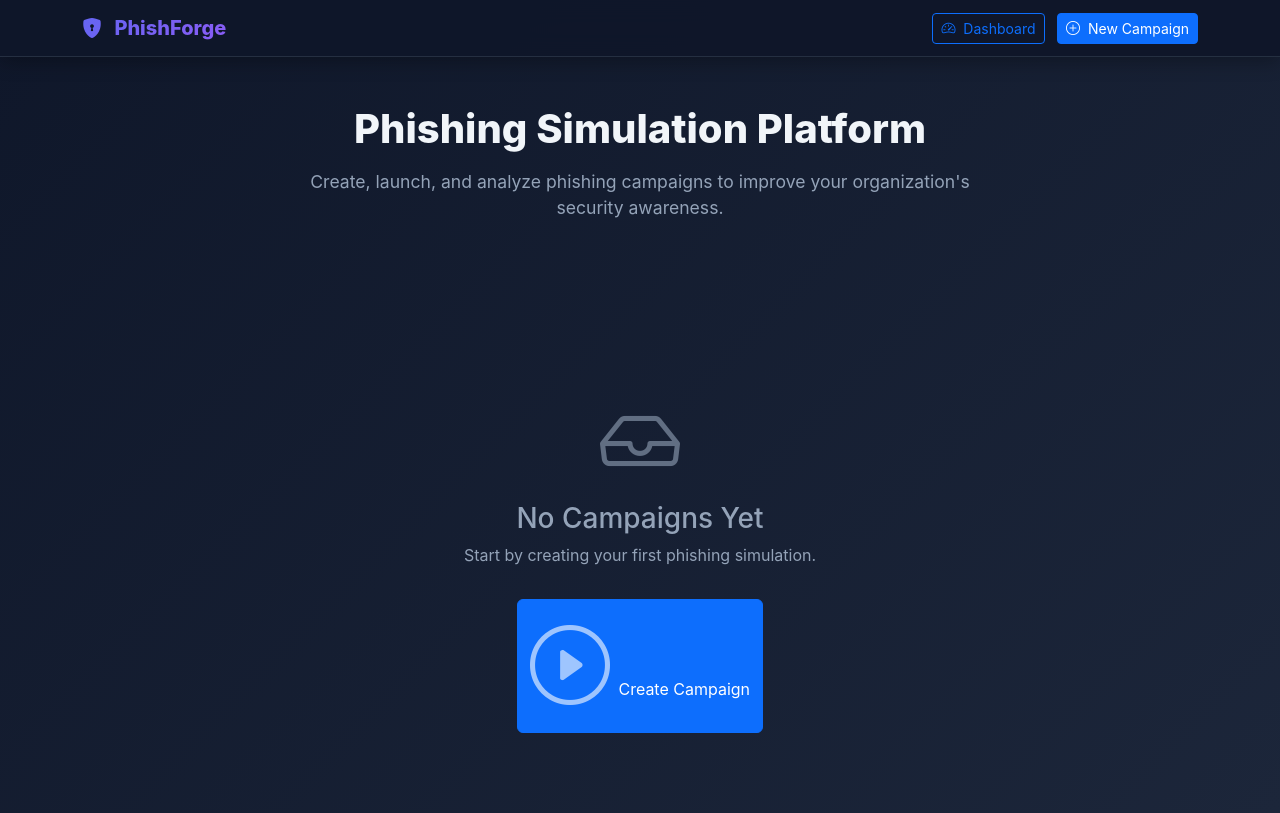
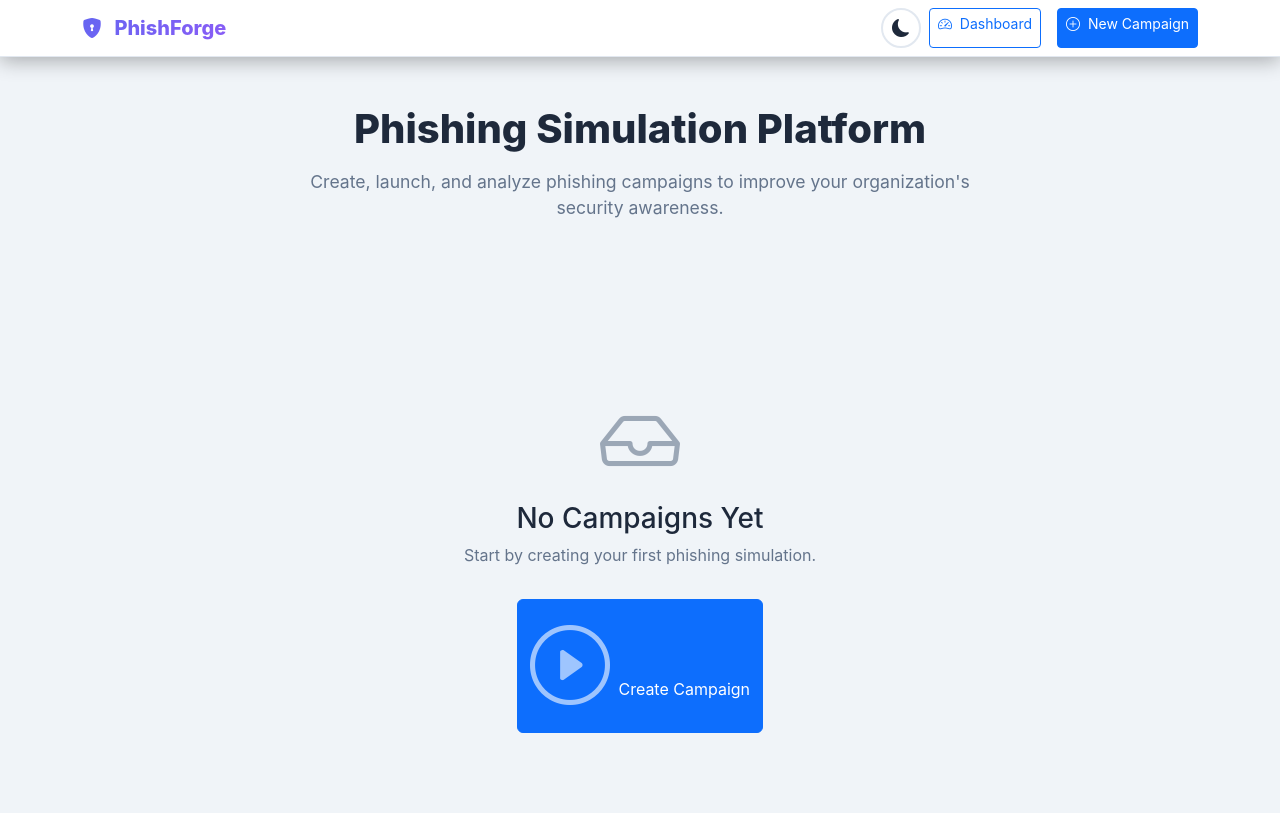
Before and after one commit to l1ght-man/PhishForge, a Flask app: page / in a window 1280 px wide. Run offline with Flask 3, Linux system fonts and the light colour scheme; data that the repository does not hold is empty.

Commit message:
Add dark mode toggle functionality and styles across templates

```diff
--- /dev/null
+++ b/templates/dark_mode.html
@@ -0,0 +1,144 @@
+<!-- Dark Mode Toggle & Styles - Include this in all templates -->
+<style>
+    /* Light mode (default) */
+    :root {
+        --bg-primary: #f0f4f8;
+        --bg-secondary: #ffffff;
+        --bg-card: #ffffff;
+        --text-primary: #1e293b;
+        --text-secondary: #64748b;
+        --border-color: #e2e8f0;
+        --shadow: rgba(0,0,0,0.08);
+    }
+
+    /* Dark mode */
+    [data-theme="dark"] {
+        --bg-primary: #0f172a;
+        --bg-secondary: #1e293b;
+        --bg-card: #1e293b;
+        --text-primary: #f1f5f9;
+        --text-secondary: #94a3b8;
+        --border-color: #334155;
+        --shadow: rgba(0,0,0,0.3);
+    }
+
+    body {
+        background: var(--bg-primary) !important;
+        color: var(--text-primary) !important;
+        transition: background 0.3s, color 0.3s;
+    }
+
+    .card, .stat-card, .bg-white, .navbar, .table,
+    .campaign-card, .bg-light, .list-group-item,
+    .modal-content, .dropdown-menu {
+        background: var(--bg-card) !important;
+        color: var(--text-primary) !important;
+        border-color: var(--border-color) !important;
+    }
+
+    .text-muted, .stat-label, .text-secondary, .text-dark {
+        color: var(--text-secondary) !important;
+    }
+
+    h1, h2, h3, h4, h5, h6, .fw-bold, .display-5 {
+        color: var(--text-primary) !important;
+    }
+
+    .table {
+        color: var(--text-primary) !important;
+        background: var(--bg-card) !important;
+    }
+
+    .table thead th {
+        background: var(--bg-secondary) !important;
+        color: var(--text-primary) !important;
+        border-color: var(--border-color) !important;
+    }
+
+    .table tbody td {
+        background: var(--bg-card) !important;
+        color: var(--text-primary) !important;
+        border-color: var(--border-color) !important;
+    }
+
+    .table tbody tr {
+        background: var(--bg-card) !important;
+        color: var(--text-primary) !important;
+    }
+
+    .table-striped tbody tr:nth-of-type(odd) {
+        background-color: rgba(100, 116, 139, 0.1) !important;
+    }
+
+    .campaign-row, .table > :not(caption) > * > * {
+        background: var(--bg-card) !important;
+        color: var(--text-primary) !important;
+    }
+
+    .campaign-row:hover {
+        background-color: rgba(100, 116, 139, 0.15) !important;
+    }
+
+    input, textarea, select, .form-control {
+        background: var(--bg-secondary) !important;
+        color: var(--text-primary) !important;
+        border-color: var(--border-color) !important;
+    }
+
+    .btn-outline-secondary, .btn-outline-light {
+        color: var(--text-primary) !important;
+        border-color: var(--border-color) !important;
+    }
+
+    /* Dark mode toggle button */
+    .dark-mode-toggle {
+        background: none;
+        border: 2px solid var(--border-color);
+        color: var(--text-primary);
+        border-radius: 50%;
+        width: 40px;
+        height: 40px;
+        cursor: pointer;
+        transition: all 0.3s;
+        font-size: 18px;
+        display: flex;
+        align-items: center;
+        justify-content: center;
+    }
+
+    .dark-mode-toggle:hover {
+        transform: scale(1.1);
+        background: var(--border-color);
+    }
+</style>
+
+<!-- Dark Mode Script -->
+<script>
+    // Load saved theme
+    const savedTheme = localStorage.getItem('theme') || 'light';
+    document.documentElement.setAttribute('data-theme', savedTheme);
+
+    // Wait for DOM to load
+    document.addEventListener('DOMContentLoaded', function() {
+        updateIcon(savedTheme);
+
+        const toggleBtn = document.getElementById('darkModeToggle');
+        if (toggleBtn) {
+            toggleBtn.addEventListener('click', function() {
+                const currentTheme = document.documentElement.getAttribute('data-theme');
+                const newTheme = currentTheme === 'dark' ? 'light' : 'dark';
+
+                document.documentElement.setAttribute('data-theme', newTheme);
+                localStorage.setItem('theme', newTheme);
+                updateIcon(newTheme);
+            });
+        }
+    });
+
+    function updateIcon(theme) {
+        const icon = document.getElementById('darkModeIcon');
+        if (icon) {
+            icon.className = theme === 'dark' ? 'bi bi-sun-fill' : 'bi bi-moon-fill';
+        }
+    }
+</script>
--- a/templates/index.html
+++ b/templates/index.html
@@ -80,13 +80,18 @@
     </style>
 </head>
 <body>
+    {% include 'dark_mode.html' %}
+
     <!-- Navigation -->
     <nav class="navbar navbar-dark">
         <div class="container d-flex justify-content-between align-items-center">
             <span class="navbar-brand">
                 <i class="bi bi-shield-lock-fill me-2"></i> PhishForge
             </span>
-            <div>
+            <div class="d-flex gap-2">
+                <button class="dark-mode-toggle" id="darkModeToggle" title="Toggle dark mode">
+                    <i class="bi bi-moon-fill" id="darkModeIcon"></i>
+                </button>
                 <a href="/dashboard" class="btn btn-sm btn-outline-primary me-2">
                     <i class="bi bi-speedometer2 me-1"></i> Dashboard
                 </a>
```
Also changed, not shown: templates/dashboard.html (+6 -1 lines), templates/stats.html (+6 -1 lines).
